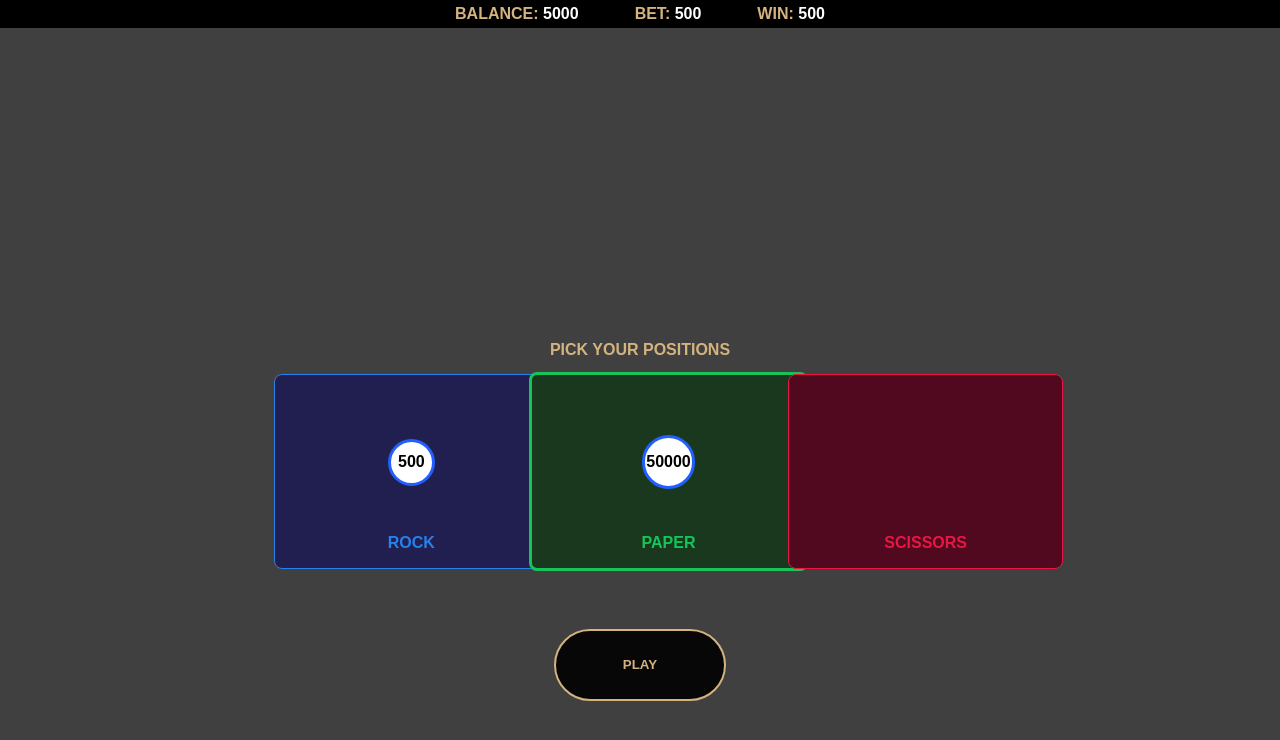
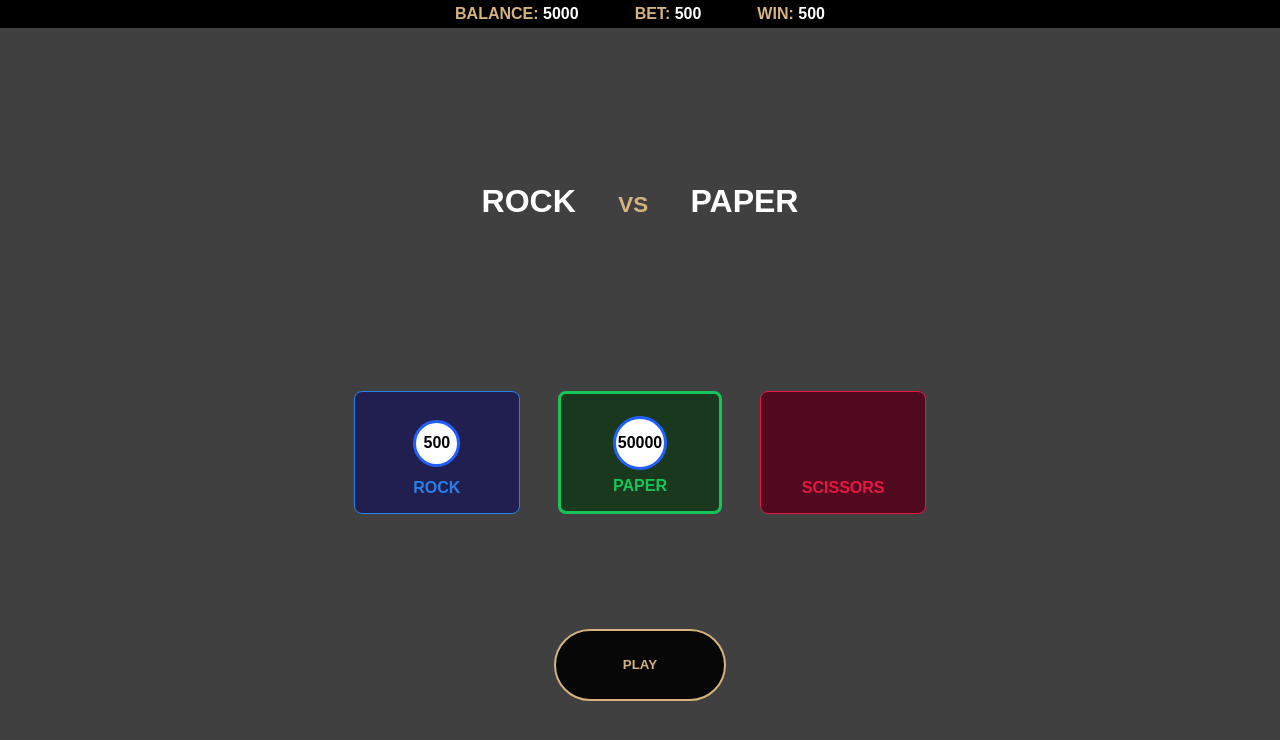
Before and after one commit to Nikolai-Iakushchenko/rock_paper_scissors, a React (Vite) app: page / in a window 1280 px wide. Shown: the top 740 px of the page. Built offline with nearby package versions, Linux system fonts and the light colour scheme.

Commit message:
add PlayersChoiceMessage

```diff
--- a/src/components/App/BettingPosition/BettingPosition.module.css
+++ b/src/components/App/BettingPosition/BettingPosition.module.css
@@ -3,7 +3,7 @@
   grid-template-rows: 1fr auto;
   justify-content: center;
   /*height: 60%;*/
-  height: 100%;
+  /*height: 100%;*/
   /*min-height: 4em;*/
   aspect-ratio: 3 / 2;
   /*min-width: 8em;*/
--- /dev/null
+++ b/src/components/App/PlayersChoiceMessage/PlayersChoiceMessage.module.css
@@ -0,0 +1,11 @@
+.playersChoiceMessage {
+  display: grid;
+  align-content: center;
+  font-size: 2em;
+}
+
+.preposition {
+  color: var(--golden);
+  font-size: 0.7em;
+  margin-inline: 1.5em;
+}
--- /dev/null
+++ b/src/components/App/PlayersChoiceMessage/PlayersChoiceMessage.tsx
@@ -0,0 +1,13 @@
+import styles from "./PlayersChoiceMessage.module.css";
+
+const PlayersChoiceMessage = () => {
+  return (
+    <div className={styles.playersChoiceMessage}>
+      <p>
+        rock <span className={styles.preposition}>vs</span> paper
+      </p>
+    </div>
+  );
+};
+
+export default PlayersChoiceMessage;
--- a/src/components/BettingPositions/BettngPositionList.module.css
+++ b/src/components/BettingPositions/BettngPositionList.module.css
@@ -5,7 +5,7 @@
   padding: 1em;
   grid-auto-flow: column;
   grid-column-gap: 3%;
-  align-items: center;
+  /*align-items: center;*/
 }
 
 .bettingPositionContainer {
--- a/src/components/MessagePanel/MessagePanel.tsx
+++ b/src/components/MessagePanel/MessagePanel.tsx
@@ -1,10 +1,12 @@
 import styles from "./MessagePanel.module.css";
-import StartGameMessage from "../StartGameMessage/StartGameMessage.tsx";
+// import StartGameMessage from "../StartGameMessage/StartGameMessage.tsx";
+import PlayersChoiceMessage from "../App/PlayersChoiceMessage/PlayersChoiceMessage.tsx";
 
 const MessagePanel = () => {
   return (
     <div className={styles.messagePanel}>
-      <StartGameMessage />
+      {/*<StartGameMessage />*/}
+      <PlayersChoiceMessage />
     </div>
   );
 };
```
